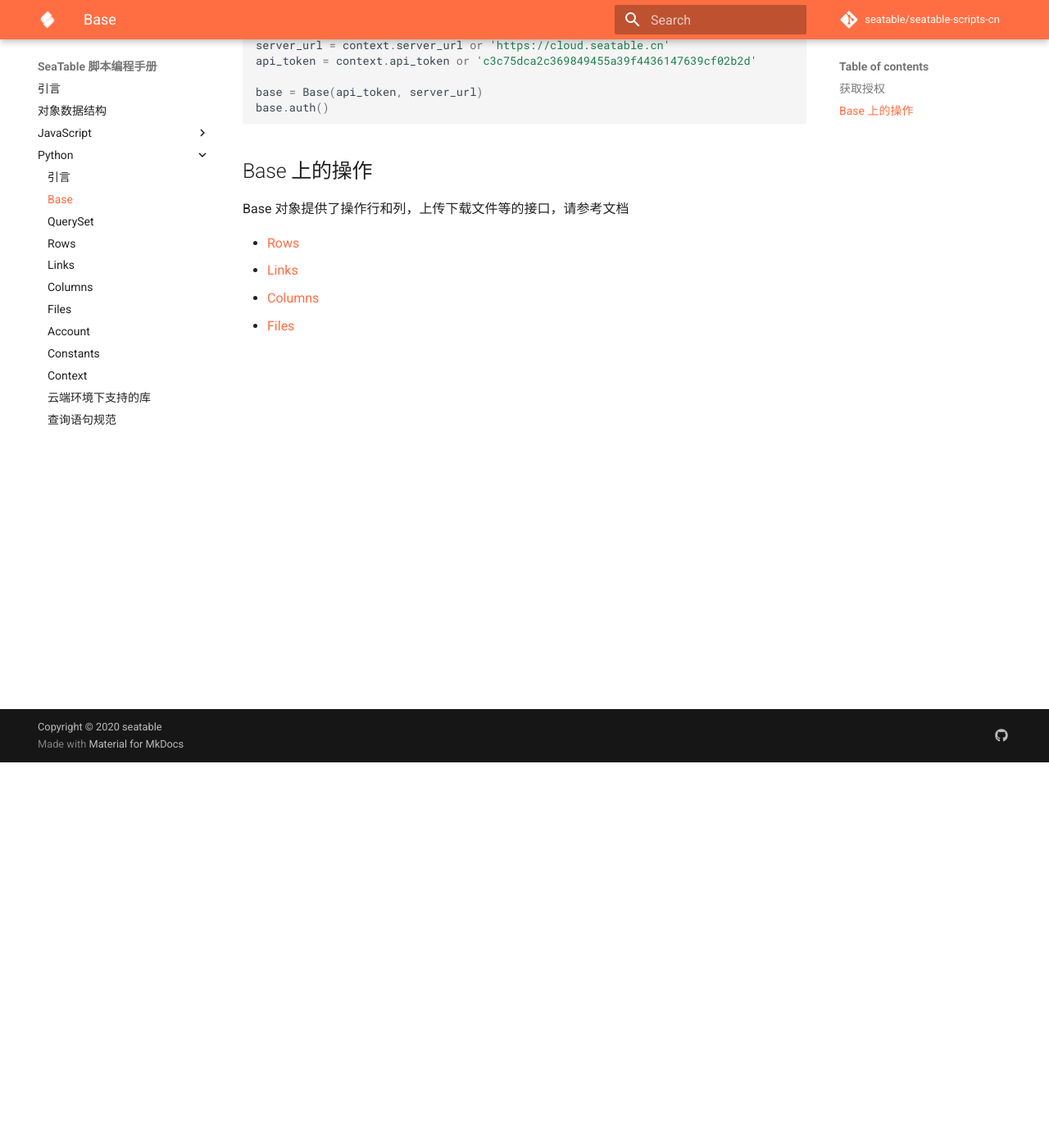
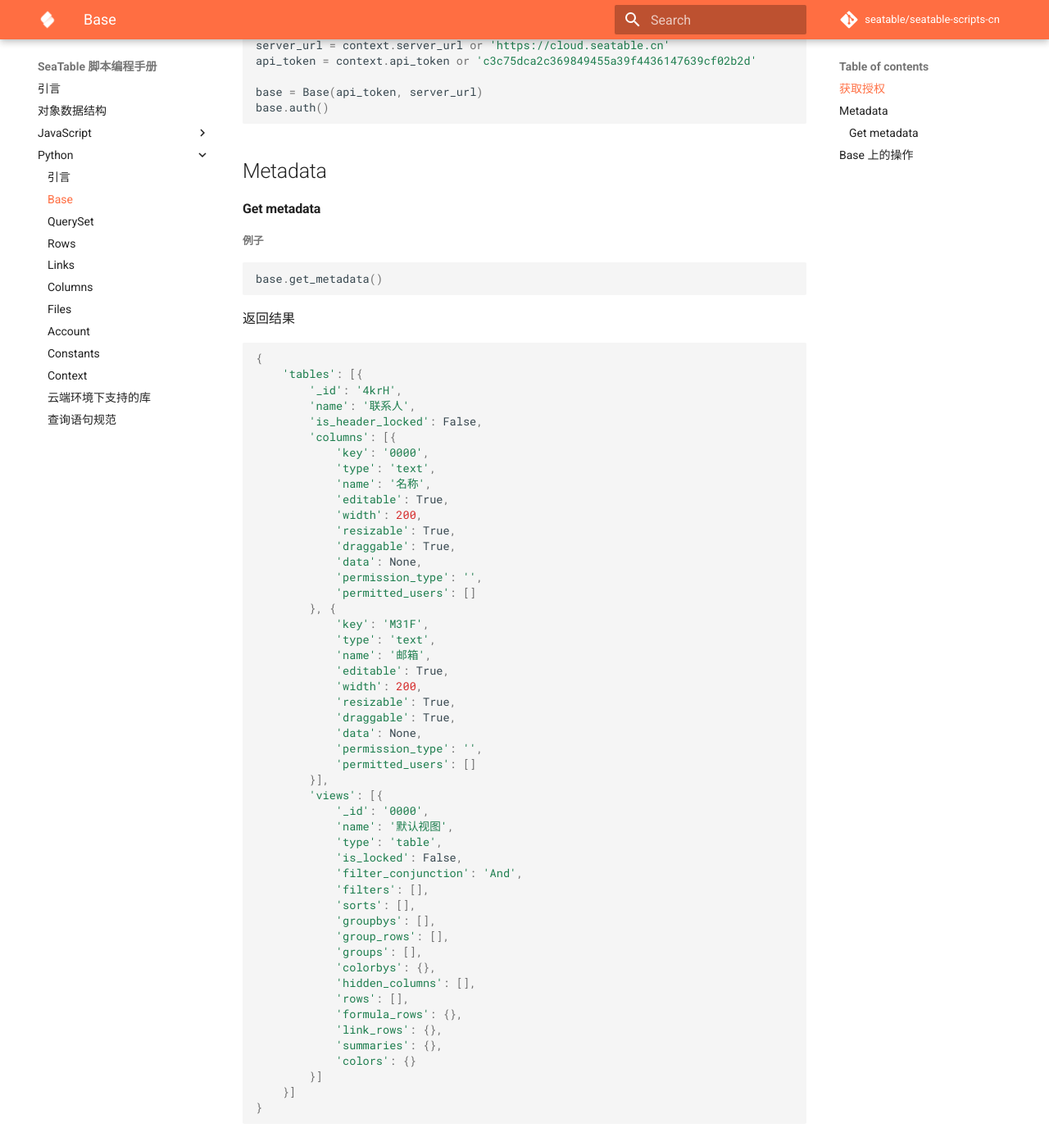
Before and after one commit to seatable/seatable-scripts-cn, an MkDocs documentation site: the page built from manual/python/base.md, in a window 1280 px wide and 1400 px high, scrolled down 470 px. Shown: the whole window at 82% size. Built offline with MkDocs 1.6.1 and Material for MkDocs 9.7.7, drawn with Linux system fonts in a browser that asks for light colours; comment, search, counter and statistics services are not loaded.

Commit message:
add metadata manuel
Query set

````diff
--- a/manual/python/base.md
+++ b/manual/python/base.md
@@ -20,6 +20,70 @@
 base.auth()
 ```
 
+## Metadata
+
+#### Get metadata
+
+##### 例子
+
+```python
+base.get_metadata()
+```
+
+返回结果
+
+```python
+{
+	'tables': [{
+		'_id': '4krH',
+		'name': '联系人',
+		'is_header_locked': False,
+		'columns': [{
+			'key': '0000',
+			'type': 'text',
+			'name': '名称',
+			'editable': True,
+			'width': 200,
+			'resizable': True,
+			'draggable': True,
+			'data': None,
+			'permission_type': '',
+			'permitted_users': []
+		}, {
+			'key': 'M31F',
+			'type': 'text',
+			'name': '邮箱',
+			'editable': True,
+			'width': 200,
+			'resizable': True,
+			'draggable': True,
+			'data': None,
+			'permission_type': '',
+			'permitted_users': []
+		}],
+		'views': [{
+			'_id': '0000',
+			'name': '默认视图',
+			'type': 'table',
+			'is_locked': False,
+			'filter_conjunction': 'And',
+			'filters': [],
+			'sorts': [],
+			'groupbys': [],
+			'group_rows': [],
+			'groups': [],
+			'colorbys': {},
+			'hidden_columns': [],
+			'rows': [],
+			'formula_rows': {},
+			'link_rows': {},
+			'summaries': {},
+			'colors': {}
+		}]
+	}]
+}
+```
+
 ## Base 上的操作
 
 Base 对象提供了操作行和列，上传下载文件等的接口，请参考文档
````
